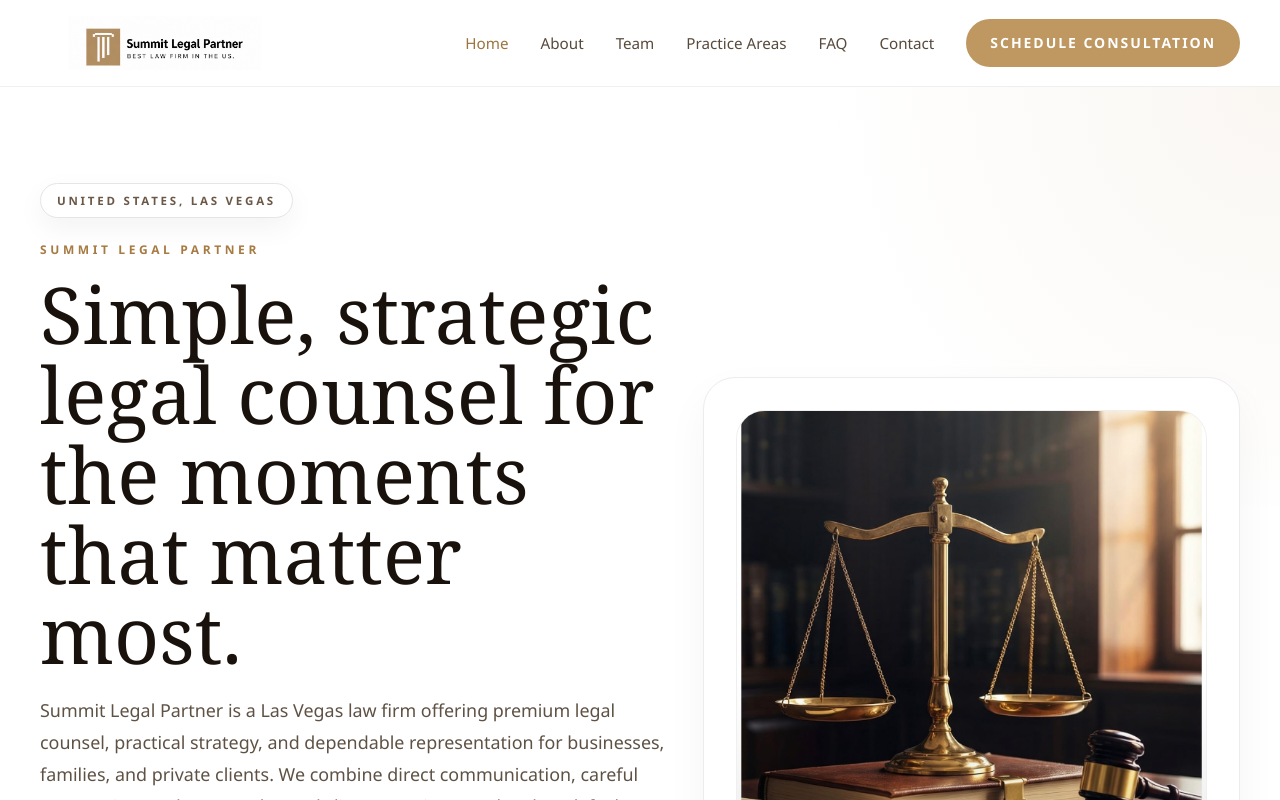
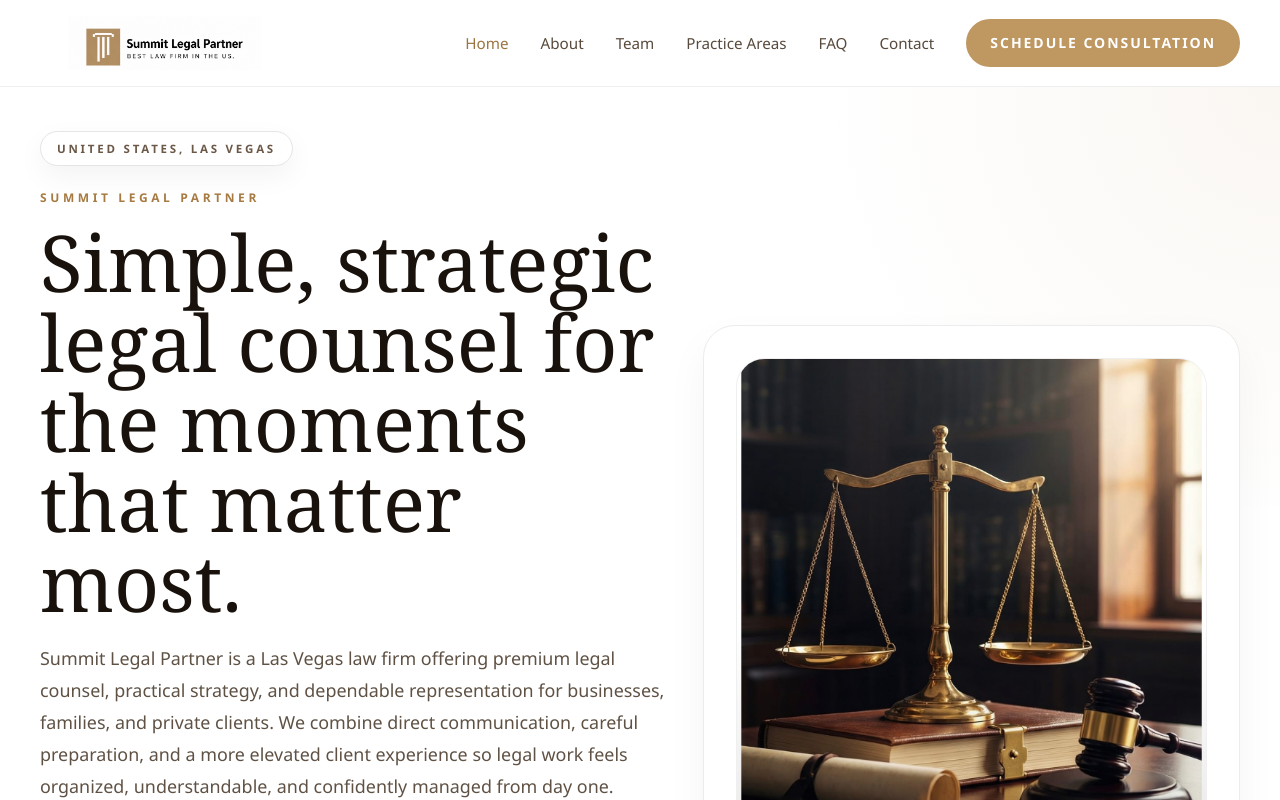
Before and after one commit to Fame233112eimmoa/legal-summit-lawfirm, a Next.js app: page / in a window 1280 px wide. Shown: the top 800 px of the page. Built offline with nearby package versions, Linux system fonts and the light colour scheme.

Commit message:
Update website

```diff
--- a/app/page.tsx
+++ b/app/page.tsx
@@ -58,11 +58,11 @@ function ArrowIcon() {
 export default function Home() {
   return (
     <main className="text-[#211b14]">
-      <section className="relative overflow-hidden px-6 pb-14 pt-14 sm:px-8 sm:pb-16 sm:pt-16 lg:px-10 lg:pb-20 lg:pt-18">
+      <section className="relative overflow-hidden px-6 pb-14 pt-8 sm:px-8 sm:pb-16 sm:pt-9 lg:px-10 lg:pb-20 lg:pt-10">
         <div className="absolute inset-x-0 top-0 h-[420px] bg-[radial-gradient(circle_at_top_right,rgba(190,151,97,0.08),transparent_34%),linear-gradient(180deg,rgba(255,255,255,0.95),rgba(255,255,255,0))]" />
         <div className="relative mx-auto max-w-7xl">
           <div className="grid gap-8 lg:grid-cols-[1.08fr_0.92fr] lg:items-end">
-            <div className="pt-4 lg:pt-8">
+            <div className="pt-0 lg:pt-1">
               <div className="site-pill">United States, Las Vegas</div>
               <p className="section-label mt-6">{siteName}</p>
               <h1 className="mt-4 max-w-4xl font-serif text-[2.75rem] leading-[1.02] text-[#19120c] sm:text-[4rem] lg:text-[4.9rem]">
```
